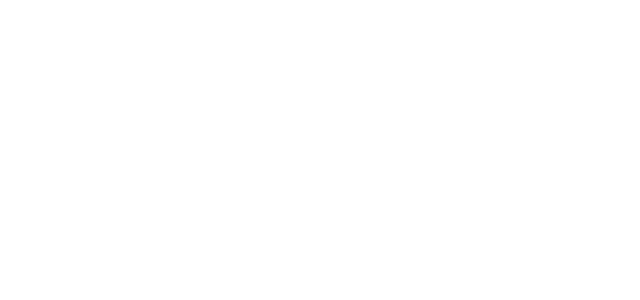
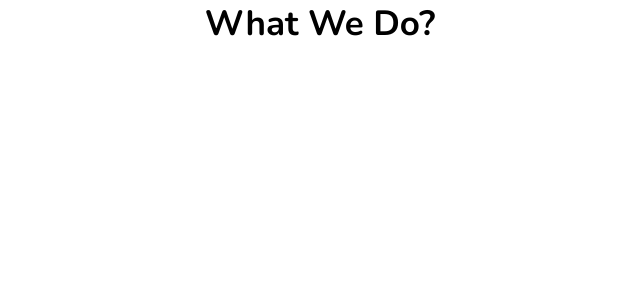
Before and after one commit to Gp-Adhikari/site, a React (Create React App) app: page /Title in a window 1280 px wide. Before the commit this address had no page. Shown: the top 300 px of the page, without its empty margins (320-960 px from the left). Built offline with nearby package versions, Linux system fonts and the light colour scheme.

Commit message:
added title

```diff
--- a/src/App.js
+++ b/src/App.js
@@ -1,6 +1,7 @@
 import React from "react";
 import { BrowserRouter as Router, Routes, Route } from "react-router-dom";
 import Header from "./components/Header.component";
+import Title from "./components/Title.component";
 
 const App = () => {
   return (
@@ -8,6 +9,7 @@
       <Router>
         <Routes>
           <Route path="/" exact element={<Header />} />
+          <Route path="/Title" exact element={<Title />} />
         </Routes>
       </Router>
     </>
--- /dev/null
+++ b/src/components/Title.component.js
@@ -0,0 +1,13 @@
+import React from "react";
+
+const Title = () => {
+  return (
+    <>
+      <div className="Title">
+        <p> What We Do?</p>
+        <div className="line"></div>
+      </div>
+    </>
+  );
+};
+export default Title;
--- a/src/scss/index.css
+++ b/src/scss/index.css
@@ -6,3 +6,29 @@
           box-sizing: border-box;
   font-family: "Nunito", sans-serif;
 }
+
+.Title {
+  font-size: 35px;
+  font-weight: bold;
+  display: -webkit-box;
+  display: -ms-flexbox;
+  display: flex;
+  -webkit-box-align: center;
+      -ms-flex-align: center;
+          align-items: center;
+  -webkit-box-pack: center;
+      -ms-flex-pack: center;
+          justify-content: center;
+  -webkit-box-orient: vertical;
+  -webkit-box-direction: normal;
+      -ms-flex-direction: column;
+          flex-direction: column;
+}
+
+.Title .line {
+  height: 2px;
+  width: 82px;
+  border-radius: 2px;
+  background-color: #fff;
+}
+/*# sourceMappingURL=index.css.map */
--- a/src/scss/index.scss
+++ b/src/scss/index.scss
@@ -6,3 +6,17 @@
   box-sizing: border-box;
   font-family: "Nunito", sans-serif;
 }
+.Title {
+  font-size: 35px;
+  font-weight: bold;
+  display: flex;
+  align-items: center;
+  justify-content: center;
+  flex-direction: column;
+}
+.Title .line {
+  height: 2px;
+  width: 82px;
+  border-radius: 2px;
+  background-color: #fff;
+}
```
Also changed, not shown: 1 other file (tests, documents, lock files or other folders).
